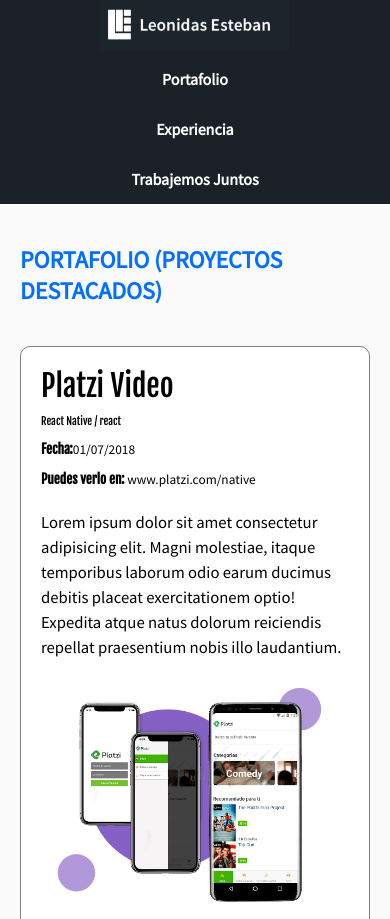
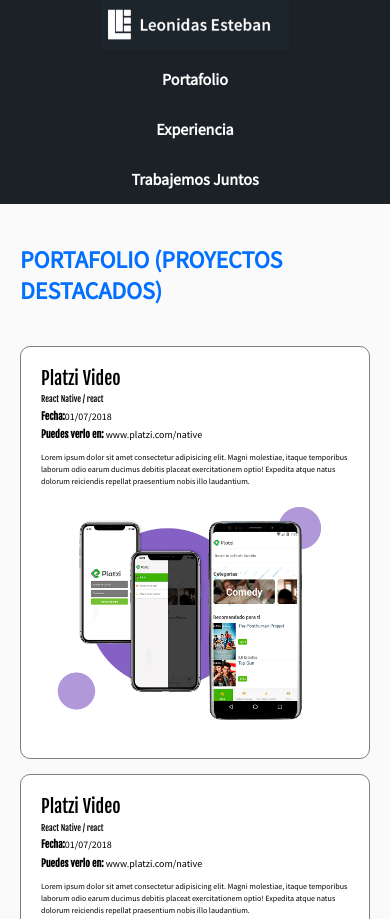
Before and after one commit to juaneins/responsive-design, a plain HTML site: page index.html in a window 390 px wide. Shown: the top 919 px of the page. Drawn offline with Linux system fonts and the light colour scheme.

Commit message:
Ajustando el texto a las diferentes resoluciones de pantalla

```diff
--- a/css/estilos.css
+++ b/css/estilos.css
@@ -15,7 +15,12 @@ body {
   margin: 0px;
 }
 
-h1,h2,h3,h4,h5,h6 {
+h1,
+h2,
+h3,
+h4,
+h5,
+h6 {
   font-family: 'Fjalla One', sans-serif;
   font-weight: normal;
 }
@@ -29,7 +34,7 @@ h1 {
 }
 
 h1 strong {
-    color:#026fff;
+  color: #026fff;
 }
 
 h2 {
@@ -119,7 +124,8 @@ h2 {
   flex-wrap: wrap;
 }
 
-ol, ul {
+ol,
+ul {
   margin: 0;
   padding: 0;
   list-style: none;
@@ -219,7 +225,7 @@ figure {
 
 .contact {
   background: #056fff;
-    color:white;
+  color: white;
   height: 150px;
   display: flex;
   align-items: center;
@@ -295,13 +301,13 @@ figure {
 
 /* desktop first, empezar por el media query mas grande */
 
-@media screen and (max-width:1024px) {
+@media screen and (max-width: 1024px) {
   body {
     /* border:10px solid chartreuse; */
   }
 }
 
-@media screen and (max-width:767px) {
+@media screen and (max-width: 767px) {
   .header {
     /* border:10px solid burlywood; */
     display: block;
@@ -314,7 +320,6 @@ figure {
 
   .header ol li {
     height: 50px;
-
   }
 
   .header a {
@@ -336,20 +341,52 @@ figure {
 
   .project-details {
     width: auto;
+    font-size: 16px;
+  }
+
+  .project-course,
+  .project-date,
+  .project-url {
+    margin: .3em 0;
   }
 
   .project-image {
     max-width: 100%;
   }
+
+  .project-title {
+    font-size: 1.5em;
+    margin-bottom: 0.3em;
   }
 
-@media screen and (max-width:480px) {
+  .project-course {
+    font-size: 0.7em;
+  }
+
+  .project-date {
+    font-size: 1em;
+  }
+
+  .project-url {
+    font-size: 1em;
+  }
+
+  .project-description {
+    font-size: 0.8em;
+  }
+}
+
+@media screen and (max-width: 480px) {
   body {
     /*  border:10px solid rgb(25, 49, 190); */
   }
+
+  .project-details {
+    font-size: 12px;
+  }
 }
 
-@media screen and (max-width:320px) {
+@media screen and (max-width: 320px) {
   body {
     /* border:10px solid rgb(43, 78, 8); */
   }
```
Lines whose indentation alone changed are shown as unchanged.
